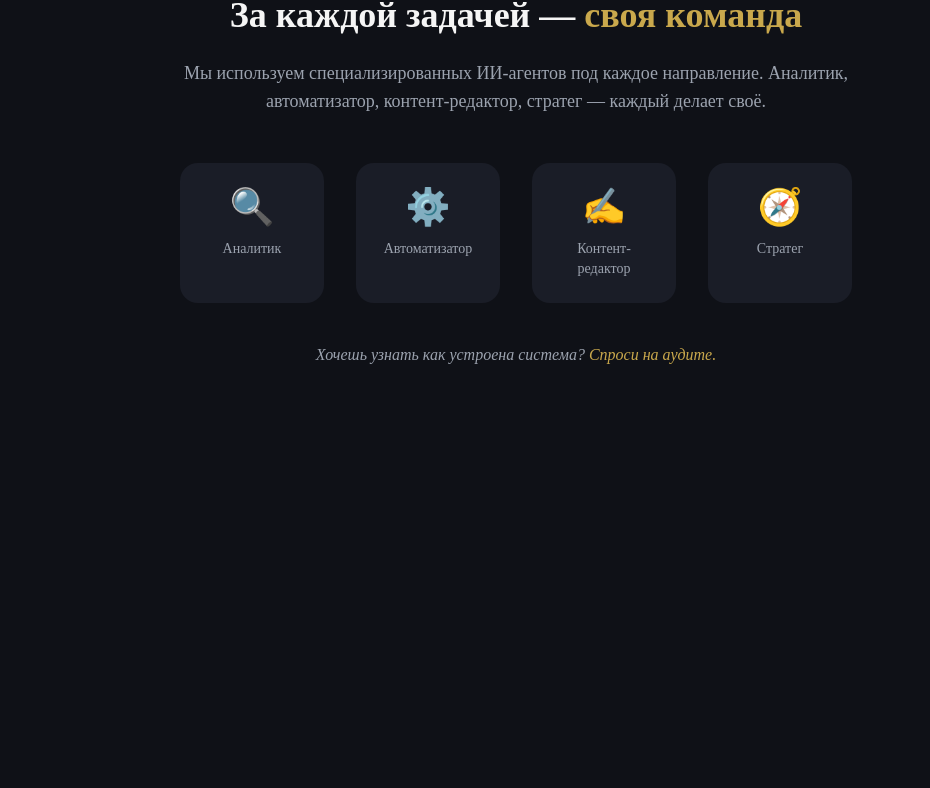
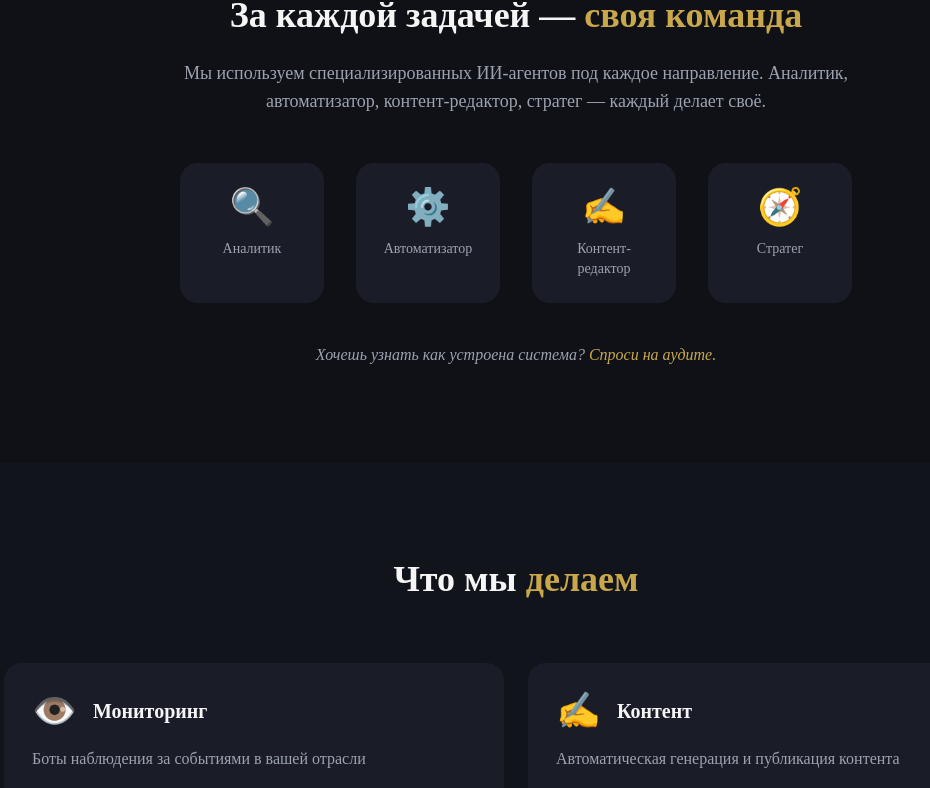
Before and after one commit to DenM990/autopilot-agency, a Next.js app: page / in a window 1280 px wide. Shown: the part 1998-2786 px from the top of the page, without its empty margins (124-1054 px from the left). Before the commit the page ends 2461 px from the top, so only its background shows below. Built offline with nearby package versions, Linux system fonts and the light colour scheme.

Commit message:
feat: add Services and Cases sections

```diff
--- a/app/page.tsx
+++ b/app/page.tsx
@@ -2,6 +2,8 @@ import { Hero } from "@/components/sections/Hero";
 import { Pain } from "@/components/sections/Pain";
 import { Solution } from "@/components/sections/Solution";
 import { HowWeWork } from "@/components/sections/HowWeWork";
+import { Services } from "@/components/sections/Services";
+import { Cases } from "@/components/sections/Cases";
 
 export default function Home() {
   return (
@@ -10,6 +12,8 @@ export default function Home() {
       <Pain />
       <Solution />
       <HowWeWork />
+      <Services />
+      <Cases />
     </main>
   );
 }
--- /dev/null
+++ b/components/sections/Cases.tsx
@@ -0,0 +1,58 @@
+const cases = [
+  {
+    title: "LegalPulse",
+    task: "Мониторинг судебных дел и долгов контрагентов",
+    result: "Более 50 пользователей, 200+ отслеженных дел",
+    tag: "мониторинг",
+  },
+  {
+    title: "ContentAuto",
+    task: "Автоматическая генерация контента для бизнеса",
+    result: "Экономия 10+ часов в неделю на создании постов",
+    tag: "контент",
+  },
+  {
+    title: "EridAudit",
+    task: "Автоматический аудит ERID-меток в рекламных постах",
+    result: "Проверка 100+ постов без ручного труда",
+    tag: "аналитика",
+  },
+];
+
+const tagColors: Record<string, string> = {
+  мониторинг: "bg-blue-900/40 text-blue-300",
+  контент: "bg-purple-900/40 text-purple-300",
+  аналитика: "bg-green-900/40 text-green-300",
+};
+
+export function Cases() {
+  return (
+    <section id="cases" className="py-24 px-6">
+      <div className="max-w-5xl mx-auto">
+        <h2 className="text-4xl font-bold text-center mb-16 text-text-primary">
+          Что уже <span className="text-accent">работает</span>
+        </h2>
+
+        <div className="grid grid-cols-1 md:grid-cols-3 gap-6">
+          {cases.map((c) => (
+            <div
+              key={c.title}
+              className="bg-card rounded-2xl p-6 flex flex-col gap-4 hover:shadow-[0_0_20px_rgba(201,168,76,0.15)] transition-shadow duration-300"
+            >
+              <div className="flex justify-between items-start">
+                <h3 className="text-xl font-bold text-accent">{c.title}</h3>
+                <span className={`text-xs px-2 py-1 rounded-full font-medium ${tagColors[c.tag]}`}>
+                  {c.tag}
+                </span>
+              </div>
+              <p className="text-text-secondary text-sm">{c.task}</p>
+              <p className="text-text-primary text-sm font-medium border-t border-white/10 pt-4">
+                {c.result}
+              </p>
+            </div>
+          ))}
+        </div>
+      </div>
+    </section>
+  );
+}
--- /dev/null
+++ b/components/sections/Services.tsx
@@ -0,0 +1,61 @@
+const services = [
+  {
+    icon: "👁️",
+    title: "Мониторинг",
+    description: "Боты наблюдения за событиями в вашей отрасли",
+    items: ["Судебные дела и долги", "Конкуренты и цены", "Упоминания бренда"],
+  },
+  {
+    icon: "✍️",
+    title: "Контент",
+    description: "Автоматическая генерация и публикация контента",
+    items: ["Автогенерация постов", "Кросспостинг в соцсети", "AI-редактор"],
+  },
+  {
+    icon: "📊",
+    title: "Аналитика",
+    description: "Данные которые читаются сами",
+    items: ["Дашборды и отчёты", "Мониторинг медиа", "Поиск лидов"],
+  },
+  {
+    icon: "🤖",
+    title: "AI-ассистенты",
+    description: "Умные боты для команды и клиентов",
+    items: ["Корпоративный бот", "Помощник для команды", "Мультиагентный анализ"],
+  },
+];
+
+export function Services() {
+  return (
+    <section id="services" className="py-24 px-6 bg-card/30">
+      <div className="max-w-5xl mx-auto">
+        <h2 className="text-4xl font-bold text-center mb-16 text-text-primary">
+          Что мы <span className="text-accent">делаем</span>
+        </h2>
+
+        <div className="grid grid-cols-1 md:grid-cols-2 gap-6">
+          {services.map((service) => (
+            <div
+              key={service.title}
+              className="bg-card rounded-2xl p-7 hover:shadow-[0_0_20px_rgba(201,168,76,0.15)] transition-shadow duration-300"
+            >
+              <div className="flex items-center gap-4 mb-4">
+                <span className="text-4xl">{service.icon}</span>
+                <h3 className="text-xl font-bold text-text-primary">{service.title}</h3>
+              </div>
+              <p className="text-text-secondary mb-4">{service.description}</p>
+              <ul className="space-y-1">
+                {service.items.map((item) => (
+                  <li key={item} className="text-sm text-text-secondary flex gap-2">
+                    <span className="text-accent">—</span>
+                    {item}
+                  </li>
+                ))}
+              </ul>
+            </div>
+          ))}
+        </div>
+      </div>
+    </section>
+  );
+}
```
